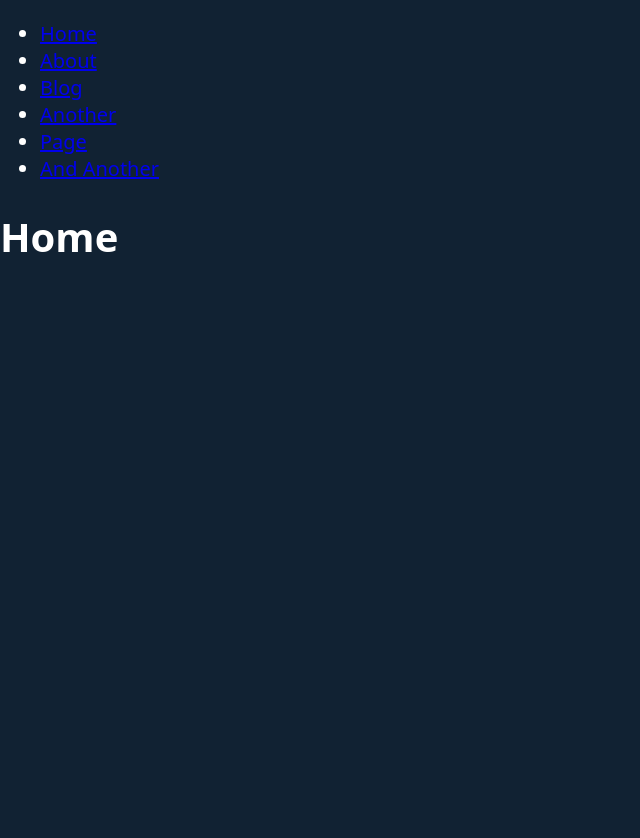
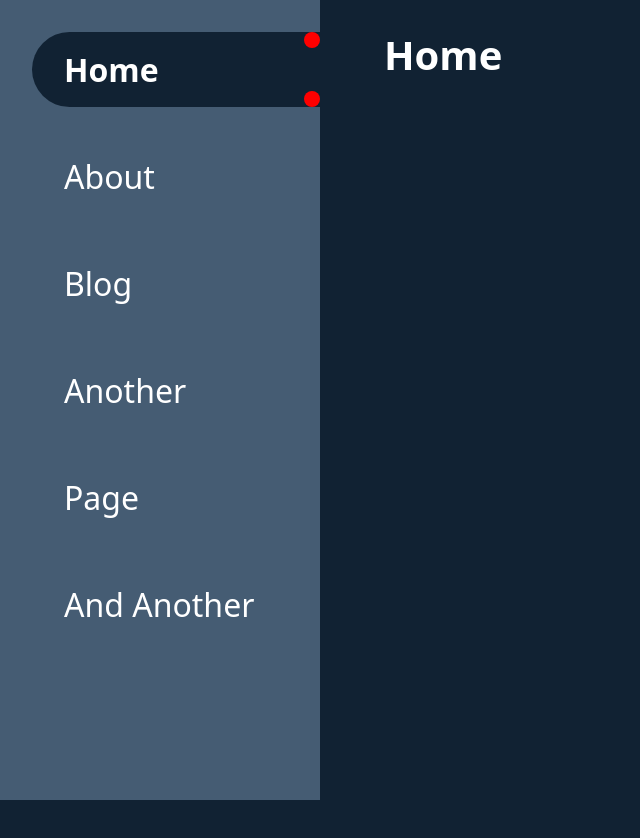
Before and after one commit to BeardedRaider/modernNav, a plain HTML site: page index.html in a window 1280 px wide. Shown: the top 838 px of the page, without its empty margins (0-640 px from the left). Before the commit the page ends 800 px from the top, so only its background shows below. Drawn offline with Linux system fonts and the light colour scheme.

Commit message:
Add sticky navigation and grid layout to body

```diff
--- a/css/style.css
+++ b/css/style.css
@@ -12,8 +12,72 @@ html {
 }
 
 body {
+    min-height: 200vh; /* for larger pages, change back to 100 is oyu have a normal size page with no scroll*/
     margin: 0;
     font-size: 1.25rem;
     background-color: var(--body-bg);
     color: white;
+    display: grid;
+    grid-template-columns: 20rem 1fr;
+    gap: 4rem;
 }
+
+/*to have sticky nav for larger pages with scroll
+postion: sticky;
+top: 0;
+max_height: 100svh*/
+
+nav {
+    position: sticky;
+    top: 0;
+    max-height: 100svh;
+    background-color: var(--nave-bg);
+}
+
+.nav-list {
+    margin: 0;
+    padding: 0;
+    list-style: none;
+
+/*will change all childeren in the class, instead of doing each one individually*/
+    display: grid;
+    gap: 2rem;
+    padding-block: 2rem;
+    font-size: 2rem;
+}
+
+.nav-list li {
+padding: 1rem 2rem;
+margin-inline-start: 2rem;
+border-radius: 100vw 0 0 100vw;
+}
+
+
+.nav-list li.active {
+    font-weight: bold;
+    background: var(--body-bg);
+    position: relative;
+}
+
+.nav-list li.active::before,
+.nav-list li.active::after {
+    content: '';
+    position: absolute;
+    width: 1rem;
+    height: 1rem;
+    right: 0;
+    background: red;
+    border-radius: 100vw;
+}
+
+.nav-list li.active::before {
+    top: 0;
+}
+.nav-list li.active::after {
+    bottom: 0;
+}
+
+.nav-list a {
+    color: white;
+    text-decoration: none;
+}
```
